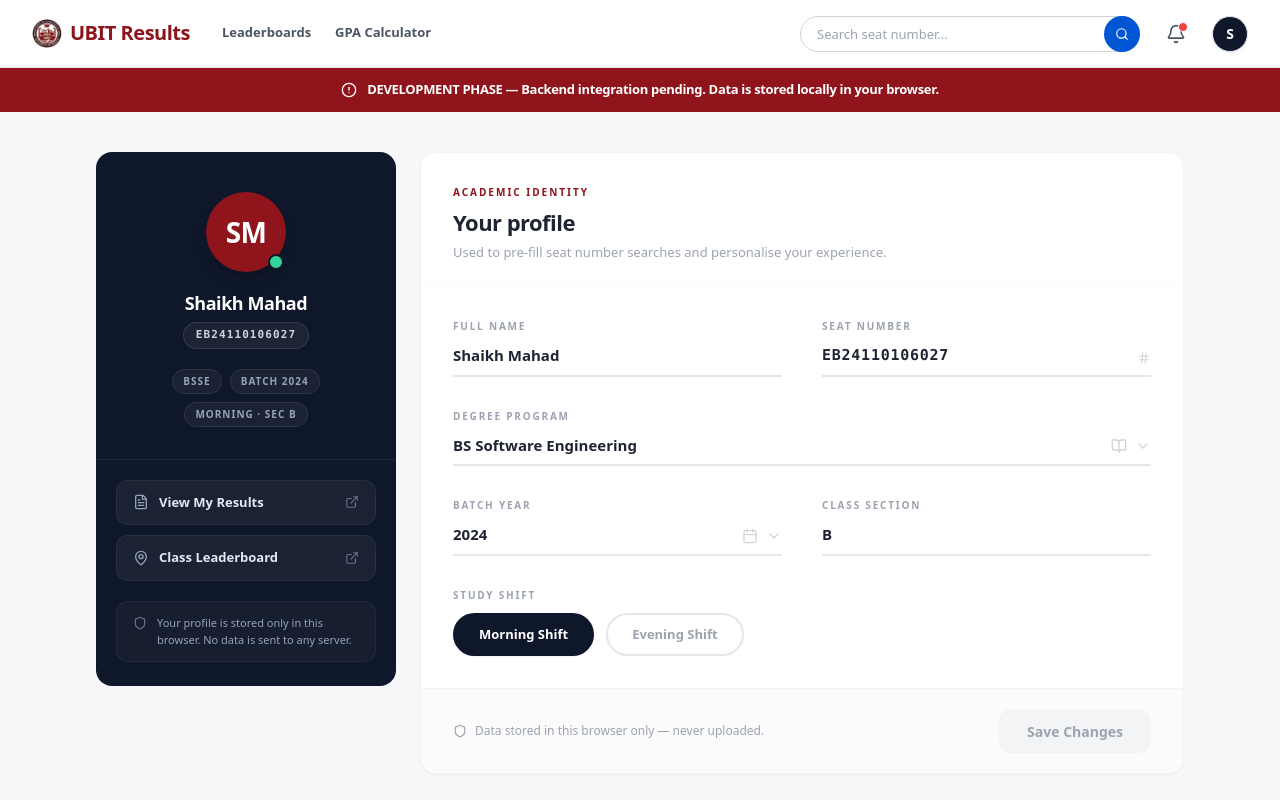
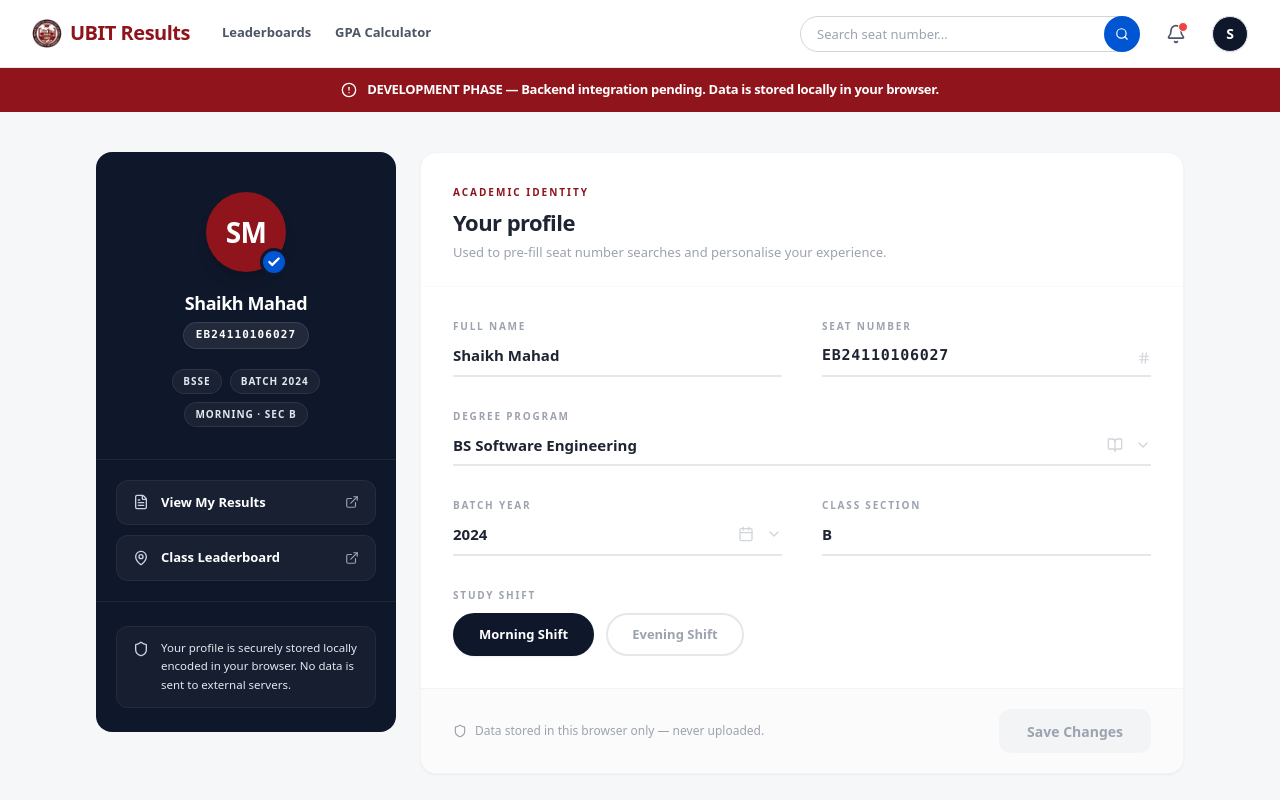
Before and after one commit to codewithmahad/ubit-semester-result-dashboard, a Next.js app: page /profile in a window 1280 px wide. Shown: the top 800 px of the page. Built offline with nearby package versions, Linux system fonts and the light colour scheme.

Commit message:
feat: add student profile page with local storage persistence and navigation links

```diff
--- a/src/app/profile/page.tsx
+++ b/src/app/profile/page.tsx
@@ -41,8 +41,64 @@ function Field({
 const inputCls =
   "w-full bg-transparent border-0 border-b-2 border-gray-200 focus:border-[#0F172A] pb-2 pt-1 text-[15px] font-semibold text-[#1f2432] outline-none transition-colors placeholder:text-gray-300";
 
-const selectCls =
-  "w-full bg-transparent border-0 border-b-2 border-gray-200 focus:border-[#0F172A] pb-2 pt-1 text-[15px] font-semibold text-[#1f2432] outline-none transition-colors appearance-none cursor-pointer";
+function CustomSelect({
+  value,
+  options,
+  onChange,
+  icon: Icon
+}: {
+  value: string;
+  options: { label: string; value: string }[];
+  onChange: (val: string) => void;
+  icon?: any;
+}) {
+  const [open, setOpen] = useState(false);
+  const selectedLabel = options.find(o => o.value === value)?.label || value;
+
+  return (
+    <div className="relative">
+      <button
+        type="button"
+        onClick={() => setOpen(!open)}
+        className="w-full bg-transparent border-0 border-b-2 border-gray-200 focus:border-[#0F172A] pb-2 pt-1 text-[15px] font-semibold text-[#1f2432] outline-none transition-colors text-left flex justify-between items-center cursor-pointer"
+      >
+        <span className="truncate pr-4">{selectedLabel}</span>
+        <div className="flex gap-3 items-center text-gray-300 pointer-events-none">
+          {Icon && <Icon className="w-4 h-4" />}
+          <ChevronDown className={`w-4 h-4 transition-transform ${open ? "rotate-180" : ""}`} />
+        </div>
+      </button>
+
+      {open && (
+        <>
+          <div className="fixed inset-0 z-40" onClick={() => setOpen(false)} />
+          <div className="absolute left-0 right-0 top-[110%] bg-white border border-gray-100 rounded-xl shadow-[0_10px_40px_rgba(0,0,0,0.08)] z-50 overflow-hidden animate-in fade-in zoom-in-95 duration-100 max-h-64 overflow-y-auto">
+            <div className="py-1">
+              {options.map((opt) => (
+                <button
+                  key={opt.value}
+                  type="button"
+                  onClick={() => {
+                    onChange(opt.value);
+                    setOpen(false);
+                  }}
+                  className={`w-full text-left px-5 py-3.5 text-[14px] transition-colors flex items-center justify-between ${
+                    value === opt.value
+                      ? "bg-slate-50 text-[#0F172A] font-bold"
+                      : "text-gray-600 font-medium hover:bg-gray-50 hover:text-gray-900"
+                  }`}
+                >
+                  <span className="truncate">{opt.label}</span>
+                  {value === opt.value && <Check className="w-4 h-4 text-[#8F141B]" />}
+                </button>
+              ))}
+            </div>
+          </div>
+        </>
+      )}
+    </div>
+  );
+}
 
 export default function ProfilePage() {
   const [form, setForm] = useState({
@@ -118,8 +174,10 @@ export default function ProfilePage() {
                 <div className="w-20 h-20 rounded-full bg-[#8F141B] flex items-center justify-center text-white text-[28px] font-black tracking-tight shadow-lg">
                   {initials}
                 </div>
-                {/* Online dot */}
-                <div className="absolute bottom-0.5 right-0.5 w-4 h-4 rounded-full bg-emerald-400 border-2 border-[#0F172A]" />
+                {/* Academic Verified Badge */}
+                <div className="absolute -bottom-1 -right-0.5 w-7 h-7 rounded-full bg-[#0056D2] border-[3px] border-[#0F172A] flex items-center justify-center shadow-sm">
+                  <Check className="w-3.5 h-3.5 text-white" strokeWidth={4} />
+                </div>
               </div>
 
               {/* Name */}
@@ -128,7 +186,7 @@ export default function ProfilePage() {
               </h1>
 
               {/* Seat number as code badge */}
-              <code className="mt-2 px-3 py-1 bg-white/[0.06] border border-white/10 rounded-full text-[11px] font-mono font-bold text-slate-300 tracking-widest">
+              <code className="mt-2 px-3 py-1 bg-white/[0.08] border border-white/10 rounded-full text-[11px] font-mono font-bold text-white tracking-widest shadow-sm">
                 {form.seatNo || "Seat No."}
               </code>
 
@@ -141,7 +199,7 @@ export default function ProfilePage() {
                 ].map(chip => (
                   <span
                     key={chip}
-                    className="px-2.5 py-1 bg-white/[0.05] border border-white/[0.08] rounded-full text-[10px] font-bold text-slate-400 uppercase tracking-widest"
+                    className="px-2.5 py-1 bg-white/[0.05] border border-white/[0.08] rounded-full text-[10px] font-bold text-slate-200 uppercase tracking-widest shadow-sm"
                   >
                     {chip}
                   </span>
@@ -150,37 +208,36 @@ export default function ProfilePage() {
             </div>
 
             {/* Quick actions */}
-            <div className="px-5 py-5 space-y-2.5">
+            <div className="px-5 py-5 space-y-2.5 border-b border-white/[0.07]">
               <Link
                 href={form.seatNo ? `/student/${encodeURIComponent(form.seatNo.trim().toUpperCase())}` : "#"}
-                className="group w-full flex items-center justify-between px-4 py-3 bg-white/[0.05] hover:bg-white/[0.1] border border-white/[0.06] rounded-xl text-[13px] font-bold text-slate-200 hover:text-white transition-all"
+                className="group w-full flex items-center justify-between px-4 py-3 bg-white/[0.04] hover:bg-white/[0.08] border border-white/[0.06] rounded-xl text-[13px] font-bold text-white transition-all shadow-sm"
               >
-                <div className="flex items-center gap-2.5">
-                  <FileText className="w-4 h-4 text-slate-400 group-hover:text-[#8F141B] transition-colors" />
+                <div className="flex items-center gap-3">
+                  <FileText className="w-4 h-4 text-slate-300 group-hover:text-[#8F141B] transition-colors" />
                   View My Results
                 </div>
-                <ExternalLink className="w-3.5 h-3.5 text-slate-500 group-hover:text-slate-300 transition-colors" />
+                <ExternalLink className="w-3.5 h-3.5 text-slate-400 group-hover:text-white transition-colors" />
               </Link>
 
               <Link
                 href="/leaderboards"
-                className="group w-full flex items-center justify-between px-4 py-3 bg-white/[0.05] hover:bg-white/[0.1] border border-white/[0.06] rounded-xl text-[13px] font-bold text-slate-200 hover:text-white transition-all"
+                className="group w-full flex items-center justify-between px-4 py-3 bg-white/[0.04] hover:bg-white/[0.08] border border-white/[0.06] rounded-xl text-[13px] font-bold text-white transition-all shadow-sm"
               >
-                <div className="flex items-center gap-2.5">
-                  <MapPin className="w-4 h-4 text-slate-400 group-hover:text-[#8F141B] transition-colors" />
+                <div className="flex items-center gap-3">
+                  <MapPin className="w-4 h-4 text-slate-300 group-hover:text-[#8F141B] transition-colors" />
                   Class Leaderboard
                 </div>
-                <ExternalLink className="w-3.5 h-3.5 text-slate-500 group-hover:text-slate-300 transition-colors" />
+                <ExternalLink className="w-3.5 h-3.5 text-slate-400 group-hover:text-white transition-colors" />
               </Link>
             </div>
 
             {/* Storage note */}
-            <div className="px-5 pb-6">
-              <div className="flex items-start gap-2.5 px-4 py-3 bg-white/[0.03] rounded-xl border border-white/[0.05]">
-                <Shield className="w-3.5 h-3.5 text-slate-500 mt-0.5 shrink-0" />
-                <p className="text-[11px] text-slate-400 font-medium leading-relaxed">
-                  Your profile is stored only in this browser.
-                  No data is sent to any server.
+            <div className="px-5 py-6">
+              <div className="flex items-start gap-3 px-4 py-3 bg-white/[0.03] rounded-xl border border-white/[0.05]">
+                <Shield className="w-4 h-4 text-slate-300 mt-0.5 shrink-0" />
+                <p className="text-[11.5px] text-slate-200 font-medium leading-relaxed">
+                  Your profile is securely stored locally encoded in your browser. No data is sent to external servers.
                 </p>
               </div>
             </div>
@@ -233,34 +290,22 @@ export default function ProfilePage() {
 
               {/* Program — full width */}
               <Field label="Degree Program" className="md:col-span-2">
-                <div className="relative">
-                  <select
-                    className={selectCls}
-                    value={form.department}
-                    onChange={e => patch("department", e.target.value)}
-                  >
-                    {PROGRAMS.map(p => (
-                      <option key={p.value} value={p.value}>{p.label}</option>
-                    ))}
-                  </select>
-                  <ChevronDown className="absolute right-0 bottom-3 w-4 h-4 text-gray-300 pointer-events-none" />
-                  <BookOpen className="absolute right-6 bottom-3 w-4 h-4 text-gray-300 pointer-events-none" />
-                </div>
+                <CustomSelect
+                  value={form.department}
+                  options={PROGRAMS.map(p => ({ label: p.label, value: p.value }))}
+                  onChange={v => patch("department", v)}
+                  icon={BookOpen}
+                />
               </Field>
 
               {/* Batch */}
               <Field label="Batch Year">
-                <div className="relative">
-                  <select
-                    className={selectCls}
-                    value={form.batch}
-                    onChange={e => patch("batch", e.target.value)}
-                  >
-                    {BATCHES.map(b => <option key={b} value={b}>{b}</option>)}
-                  </select>
-                  <ChevronDown className="absolute right-0 bottom-3 w-4 h-4 text-gray-300 pointer-events-none" />
-                  <Calendar className="absolute right-6 bottom-3 w-4 h-4 text-gray-300 pointer-events-none" />
-                </div>
+                <CustomSelect
+                  value={form.batch}
+                  options={BATCHES.map(b => ({ label: b, value: b }))}
+                  onChange={v => patch("batch", v)}
+                  icon={Calendar}
+                />
               </Field>
 
               {/* Section */}
```
